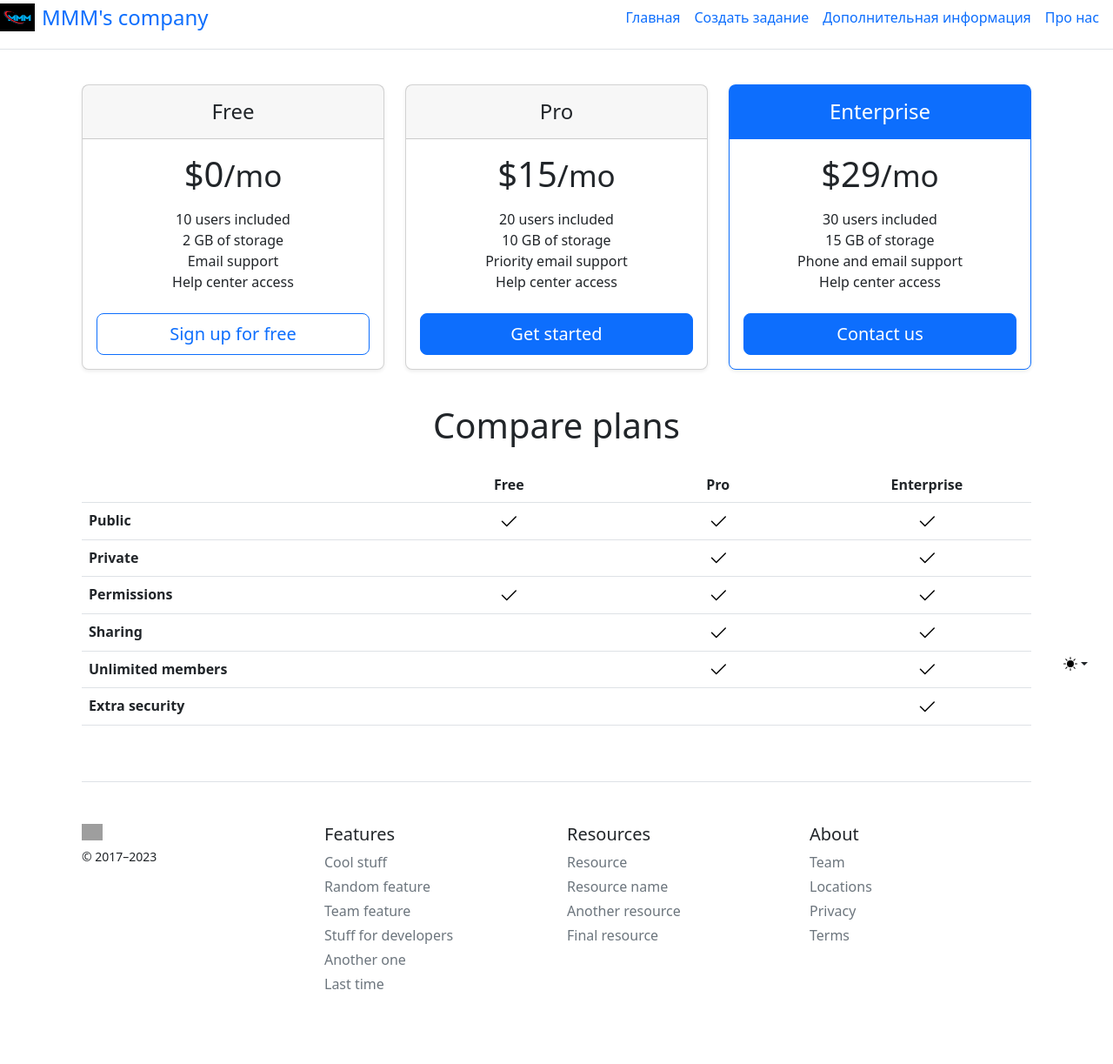
After one commit to MVMAM/RealProject, a Django app: page /information in a window 1280 px wide. The commit adds this page. Shown: the whole page at 87% size. Run offline with Django 4.2, Linux system fonts and the light colour scheme; lists and menus that the app fills with data are empty; grey boxes are pictures that could not be loaded.

Commit message:
Additional Information

```diff
--- a/taskmanager/main/templates/main/base.html
+++ b/taskmanager/main/templates/main/base.html
@@ -1,3 +1,5 @@
+{% load static %}
+
 <!DOCTYPE html>
 <html lang="ru">
 <head>
@@ -10,17 +12,20 @@
     <title>{% block title %}{% endblock title %}</title>
 </head>
 <body>
+    <header>
         <div class="d-flex flex-column flex-md-row align-items-center pb-3 mb-4 border-bottom">
             <a href="/" class="d-flex align-items-center link-body-emphasis text-decoration-none">
-            <svg xmlns="http://www.w3.org/2000/svg" width="40" height="32" class="me-2" viewBox="0 0 118 94" role="img"><title>Bootstrap</title><path fill-rule="evenodd" clip-rule="evenodd" d="M24.509 0c-6.733 0-11.715 5.893-11.492 12.284.214 6.14-.064 14.092-2.066 20.577C8.943 39.365 5.547 43.485 0 44.014v5.972c5.547.529 8.943 4.649 10.951 11.153 2.002 6.485 2.28 14.437 2.066 20.577C12.794 88.106 17.776 94 24.51 94H93.5c6.733 0 11.714-5.893 11.491-12.284-.214-6.14.064-14.092 2.066-20.577 2.009-6.504 5.396-10.624 10.943-11.153v-5.972c-5.547-.529-8.934-4.649-10.943-11.153-2.002-6.484-2.28-14.437-2.066-20.577C105.214 5.894 100.233 0 93.5 0H24.508zM80 57.863C80 66.663 73.436 72 62.543 72H44a2 2 0 01-2-2V24a2 2 0 012-2h18.437c9.083 0 15.044 4.92 15.044 12.474 0 5.302-4.01 10.049-9.119 10.88v.277C75.317 46.394 80 51.21 80 57.863zM60.521 28.34H49.948v14.934h8.905c6.884 0 10.68-2.772 10.68-7.727 0-4.643-3.264-7.207-9.012-7.207zM49.948 49.2v16.458H60.91c7.167 0 10.964-2.876 10.964-8.281 0-5.406-3.903-8.178-11.425-8.178H49.948z" fill="currentColor"></path></svg>
+                <img src="static/images/MMM.jpg" width="40" height="32" class="me-2">
                 <span class="fs-4">MMM's company</span>
             </a>
             <nav class="d-inline-flex mt-2 mt-md-0 ms-md-auto">
                 <a class="me-3 py-2 link-body-emphasis text-decoration-none" href="{% url "home" %}">Главная</a>
                 <a class="me-3 py-2 link-body-emphasis text-decoration-none" href="{% url "create" %}">Создать задание</a>
+                <a class="me-3 py-2 link-body-emphasis text-decoration-none" href="{% url "information" %}">Дополнительная информация</a>
                 <a class="me-3 py-2 link-body-emphasis text-decoration-none" href="{% url "about" %}">Про нас</a>
             </nav>
         </div>
+    </header>
 
     <div class="container">
         {% block content %}{% endblock content %}
--- /dev/null
+++ b/taskmanager/main/templates/main/info.html
@@ -0,0 +1,220 @@
+{% extends "main/base.html" %}
+
+{% block title %}
+    Дополнительная информация
+{% endblock title %}
+
+{% block content %}
+    <svg xmlns="http://www.w3.org/2000/svg" class="d-none">
+        <symbol id="check2" viewBox="0 0 16 16">
+            <path d="M13.854 3.646a.5.5 0 0 1 0 .708l-7 7a.5.5 0 0 1-.708 0l-3.5-3.5a.5.5 0 1 1 .708-.708L6.5 10.293l6.646-6.647a.5.5 0 0 1 .708 0z"></path>
+        </symbol>
+        <symbol id="circle-half" viewBox="0 0 16 16">
+            <path d="M8 15A7 7 0 1 0 8 1v14zm0 1A8 8 0 1 1 8 0a8 8 0 0 1 0 16z"></path>
+        </symbol>
+        <symbol id="moon-stars-fill" viewBox="0 0 16 16">
+            <path d="M6 .278a.768.768 0 0 1 .08.858 7.208 7.208 0 0 0-.878 3.46c0 4.021 3.278 7.277 7.318 7.277.527 0 1.04-.055 1.533-.16a.787.787 0 0 1 .81.316.733.733 0 0 1-.031.893A8.349 8.349 0 0 1 8.344 16C3.734 16 0 12.286 0 7.71 0 4.266 2.114 1.312 5.124.06A.752.752 0 0 1 6 .278z"></path>
+            <path d="M10.794 3.148a.217.217 0 0 1 .412 0l.387 1.162c.173.518.579.924 1.097 1.097l1.162.387a.217.217 0 0 1 0 .412l-1.162.387a1.734 1.734 0 0 0-1.097 1.097l-.387 1.162a.217.217 0 0 1-.412 0l-.387-1.162A1.734 1.734 0 0 0 9.31 6.593l-1.162-.387a.217.217 0 0 1 0-.412l1.162-.387a1.734 1.734 0 0 0 1.097-1.097l.387-1.162zM13.863.099a.145.145 0 0 1 .274 0l.258.774c.115.346.386.617.732.732l.774.258a.145.145 0 0 1 0 .274l-.774.258a1.156 1.156 0 0 0-.732.732l-.258.774a.145.145 0 0 1-.274 0l-.258-.774a1.156 1.156 0 0 0-.732-.732l-.774-.258a.145.145 0 0 1 0-.274l.774-.258c.346-.115.617-.386.732-.732L13.863.1z"></path>
+        </symbol>
+        <symbol id="sun-fill" viewBox="0 0 16 16">
+            <path d="M8 12a4 4 0 1 0 0-8 4 4 0 0 0 0 8zM8 0a.5.5 0 0 1 .5.5v2a.5.5 0 0 1-1 0v-2A.5.5 0 0 1 8 0zm0 13a.5.5 0 0 1 .5.5v2a.5.5 0 0 1-1 0v-2A.5.5 0 0 1 8 13zm8-5a.5.5 0 0 1-.5.5h-2a.5.5 0 0 1 0-1h2a.5.5 0 0 1 .5.5zM3 8a.5.5 0 0 1-.5.5h-2a.5.5 0 0 1 0-1h2A.5.5 0 0 1 3 8zm10.657-5.657a.5.5 0 0 1 0 .707l-1.414 1.415a.5.5 0 1 1-.707-.708l1.414-1.414a.5.5 0 0 1 .707 0zm-9.193 9.193a.5.5 0 0 1 0 .707L3.05 13.657a.5.5 0 0 1-.707-.707l1.414-1.414a.5.5 0 0 1 .707 0zm9.193 2.121a.5.5 0 0 1-.707 0l-1.414-1.414a.5.5 0 0 1 .707-.707l1.414 1.414a.5.5 0 0 1 0 .707zM4.464 4.465a.5.5 0 0 1-.707 0L2.343 3.05a.5.5 0 1 1 .707-.707l1.414 1.414a.5.5 0 0 1 0 .708z"></path>
+        </symbol>
+    </svg>
+
+    <div class="dropdown position-fixed bottom-0 end-0 mb-3 me-3 bd-mode-toggle">
+        <button class="btn btn-bd-primary py-2 dropdown-toggle d-flex align-items-center" id="bd-theme" type="button" aria-expanded="false" data-bs-toggle="dropdown" aria-label="Toggle theme (light)">
+            <svg class="bi my-1 theme-icon-active" width="1em" height="1em"><use href="#sun-fill"></use></svg>
+            <span class="visually-hidden" id="bd-theme-text">Toggle theme</span>
+        </button>
+        <ul class="dropdown-menu dropdown-menu-end shadow" aria-labelledby="bd-theme-text" style="">
+            <li>
+                <button type="button" class="dropdown-item d-flex align-items-center active" data-bs-theme-value="light" aria-pressed="true">
+                    <svg class="bi me-2 opacity-50 theme-icon" width="1em" height="1em"><use href="#sun-fill"></use></svg>
+                    Light
+                    <svg class="bi ms-auto d-none" width="1em" height="1em"><use href="#check2"></use></svg>
+                </button>
+            </li>
+            <li>
+                <button type="button" class="dropdown-item d-flex align-items-center" data-bs-theme-value="dark" aria-pressed="false">
+                    <svg class="bi me-2 opacity-50 theme-icon" width="1em" height="1em"><use href="#moon-stars-fill"></use></svg>
+                    Dark
+                    <svg class="bi ms-auto d-none" width="1em" height="1em"><use href="#check2"></use></svg>
+                </button>
+            </li>
+            <li>
+                <button type="button" class="dropdown-item d-flex align-items-center" data-bs-theme-value="auto" aria-pressed="false">
+                    <svg class="bi me-2 opacity-50 theme-icon" width="1em" height="1em"><use href="#circle-half"></use></svg>
+                    Auto
+                    <svg class="bi ms-auto d-none" width="1em" height="1em"><use href="#check2"></use></svg>
+                </button>
+            </li>
+        </ul>
+    </div>
+
+    <svg xmlns="http://www.w3.org/2000/svg" class="d-none">
+        <symbol id="check" viewBox="0 0 16 16">
+            <title>Check</title>
+            <path d="M13.854 3.646a.5.5 0 0 1 0 .708l-7 7a.5.5 0 0 1-.708 0l-3.5-3.5a.5.5 0 1 1 .708-.708L6.5 10.293l6.646-6.647a.5.5 0 0 1 .708 0z"></path>
+        </symbol>
+    </svg>
+
+    <div class="container py-3">
+        <main>
+            <div class="row row-cols-1 row-cols-md-3 mb-3 text-center">
+                <div class="col">
+                    <div class="card mb-4 rounded-3 shadow-sm">
+                        <div class="card-header py-3">
+                            <h4 class="my-0 fw-normal">Free</h4>
+                        </div>
+                        <div class="card-body">
+                            <h1 class="card-title pricing-card-title">$0<small class="text-body-secondary fw-light">/mo</small></h1>
+                            <ul class="list-unstyled mt-3 mb-4">
+                                <li>10 users included</li>
+                                <li>2 GB of storage</li>
+                                <li>Email support</li>
+                                <li>Help center access</li>
+                            </ul>
+                            <button type="button" class="w-100 btn btn-lg btn-outline-primary">Sign up for free</button>
+                        </div>
+                    </div>
+                </div>
+                <div class="col">
+                    <div class="card mb-4 rounded-3 shadow-sm">
+                        <div class="card-header py-3">
+                            <h4 class="my-0 fw-normal">Pro</h4>
+                        </div>
+                        <div class="card-body">
+                            <h1 class="card-title pricing-card-title">$15<small class="text-body-secondary fw-light">/mo</small></h1>
+                            <ul class="list-unstyled mt-3 mb-4">
+                                <li>20 users included</li>
+                                <li>10 GB of storage</li>
+                                <li>Priority email support</li>
+                                <li>Help center access</li>
+                            </ul>
+                            <button type="button" class="w-100 btn btn-lg btn-primary">Get started</button>
+                        </div>
+                    </div>
+                </div>
+                <div class="col">
+                    <div class="card mb-4 rounded-3 shadow-sm border-primary">
+                        <div class="card-header py-3 text-bg-primary border-primary">
+                            <h4 class="my-0 fw-normal">Enterprise</h4>
+                        </div>
+                        <div class="card-body">
+                            <h1 class="card-title pricing-card-title">$29<small class="text-body-secondary fw-light">/mo</small></h1>
+                            <ul class="list-unstyled mt-3 mb-4">
+                                <li>30 users included</li>
+                                <li>15 GB of storage</li>
+                                <li>Phone and email support</li>
+                                <li>Help center access</li>
+                            </ul>
+                            <button type="button" class="w-100 btn btn-lg btn-primary">Contact us</button>
+                        </div>
+                    </div>
+                </div>
+            </div>
+
+            <h2 class="display-6 text-center mb-4">Compare plans</h2>
+
+            <div class="table-responsive">
+                <table class="table text-center">
+                    <thead>
+                        <tr>
+                            <th style="width: 34%;"></th>
+                            <th style="width: 22%;">Free</th>
+                            <th style="width: 22%;">Pro</th>
+                            <th style="width: 22%;">Enterprise</th>
+                        </tr>
+                    </thead>
+                    <tbody>
+                        <tr>
+                            <th scope="row" class="text-start">Public</th>
+                            <td><svg class="bi" width="24" height="24"><use xlink:href="#check"></use></svg></td>
+                            <td><svg class="bi" width="24" height="24"><use xlink:href="#check"></use></svg></td>
+                            <td><svg class="bi" width="24" height="24"><use xlink:href="#check"></use></svg></td>
+                        </tr>
+                        <tr>
+                            <th scope="row" class="text-start">Private</th>
+                            <td></td>
+                            <td><svg class="bi" width="24" height="24"><use xlink:href="#check"></use></svg></td>
+                            <td><svg class="bi" width="24" height="24"><use xlink:href="#check"></use></svg></td>
+                        </tr>
+                    </tbody>
+
+                    <tbody>
+                        <tr>
+                            <th scope="row" class="text-start">Permissions</th>
+                            <td><svg class="bi" width="24" height="24"><use xlink:href="#check"></use></svg></td>
+                            <td><svg class="bi" width="24" height="24"><use xlink:href="#check"></use></svg></td>
+                            <td><svg class="bi" width="24" height="24"><use xlink:href="#check"></use></svg></td>
+                        </tr>
+                        <tr>
+                            <th scope="row" class="text-start">Sharing</th>
+                            <td></td>
+                            <td><svg class="bi" width="24" height="24"><use xlink:href="#check"></use></svg></td>
+                            <td><svg class="bi" width="24" height="24"><use xlink:href="#check"></use></svg></td>
+                        </tr>
+                        <tr>
+                            <th scope="row" class="text-start">Unlimited members</th>
+                            <td></td>
+                            <td><svg class="bi" width="24" height="24"><use xlink:href="#check"></use></svg></td>
+                            <td><svg class="bi" width="24" height="24"><use xlink:href="#check"></use></svg></td>
+                        </tr>
+                        <tr>
+                            <th scope="row" class="text-start">Extra security</th>
+                            <td></td>
+                            <td></td>
+                            <td><svg class="bi" width="24" height="24"><use xlink:href="#check"></use></svg></td>
+                        </tr>
+                    </tbody>
+                </table>
+            </div>
+        </main>
+
+        <footer class="pt-4 my-md-5 pt-md-5 border-top">
+            <div class="row">
+                <div class="col-12 col-md">
+                    <img class="mb-2" src="/docs/5.3/assets/brand/bootstrap-logo.svg" alt="" width="24" height="19">
+                    <small class="d-block mb-3 text-body-secondary">© 2017–2023</small>
+                </div>
+                <div class="col-6 col-md">
+                    <h5>Features</h5>
+                    <ul class="list-unstyled text-small">
+                        <li class="mb-1"><a class="link-secondary text-decoration-none" href="#">Cool stuff</a></li>
+                        <li class="mb-1"><a class="link-secondary text-decoration-none" href="#">Random feature</a></li>
+                        <li class="mb-1"><a class="link-secondary text-decoration-none" href="#">Team feature</a></li>
+                        <li class="mb-1"><a class="link-secondary text-decoration-none" href="#">Stuff for developers</a></li>
+                        <li class="mb-1"><a class="link-secondary text-decoration-none" href="#">Another one</a></li>
+                        <li class="mb-1"><a class="link-secondary text-decoration-none" href="#">Last time</a></li>
+                    </ul>
+                </div>
+                <div class="col-6 col-md">
+                    <h5>Resources</h5>
+                    <ul class="list-unstyled text-small">
+                        <li class="mb-1"><a class="link-secondary text-decoration-none" href="#">Resource</a></li>
+                        <li class="mb-1"><a class="link-secondary text-decoration-none" href="#">Resource name</a></li>
+                        <li class="mb-1"><a class="link-secondary text-decoration-none" href="#">Another resource</a></li>
+                        <li class="mb-1"><a class="link-secondary text-decoration-none" href="#">Final resource</a></li>
+                    </ul>
+                </div>
+                <div class="col-6 col-md">
+                    <h5>About</h5>
+                    <ul class="list-unstyled text-small">
+                        <li class="mb-1"><a class="link-secondary text-decoration-none" href="#">Team</a></li>
+                        <li class="mb-1"><a class="link-secondary text-decoration-none" href="#">Locations</a></li>
+                        <li class="mb-1"><a class="link-secondary text-decoration-none" href="#">Privacy</a></li>
+                        <li class="mb-1"><a class="link-secondary text-decoration-none" href="#">Terms</a></li>
+                    </ul>
+                </div>
+            </div>
+        </footer>
+    </div>
+{% endblock content %}
+
+{% block script %}
+    <script src="/docs/5.3/dist/js/bootstrap.bundle.min.js"
+    integrity="sha384-C6RzsynM9kWDrMNeT87bh95OGNyZPhcTNXj1NW7RuBCsyN/o0jlpcV8Qyq46cDfL"
+    crossorigin="anonymous"
+    >
+    </script>
+{% endblock script %}
--- a/taskmanager/main/urls.py
+++ b/taskmanager/main/urls.py
@@ -5,4 +5,5 @@ urlpatterns = [
     path('', views.index, name="home"),
     path('about', views.about, name="about"),
     path('create', views.creator, name="create"),
+    path('information', views.info, name="information"),
 ]
--- a/taskmanager/main/views.py
+++ b/taskmanager/main/views.py
@@ -12,6 +12,7 @@ def index(request):
 
 def about(request):
     return render(request, 'main/about.html')
+
 
 # @login_required
 def creator(request):
@@ -30,3 +31,7 @@ def creator(request):
         'error' : error
     }
     return render(request, 'main/creator.html', context)
+
+
+def info(request):
+    return render(request, 'main/info.html')
```
Also changed, not shown: taskmanager/static/images/MMM.jpg (added). Lines whose indentation alone changed are shown as unchanged.
